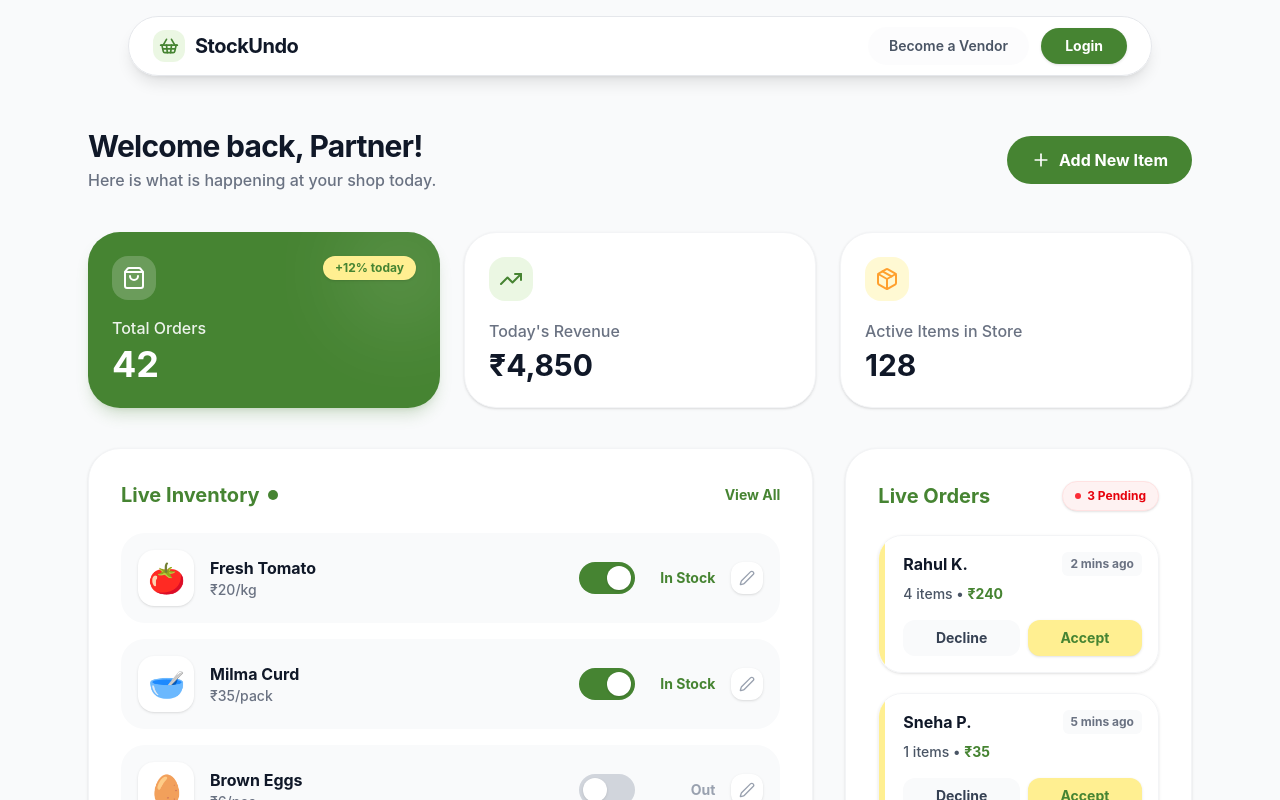
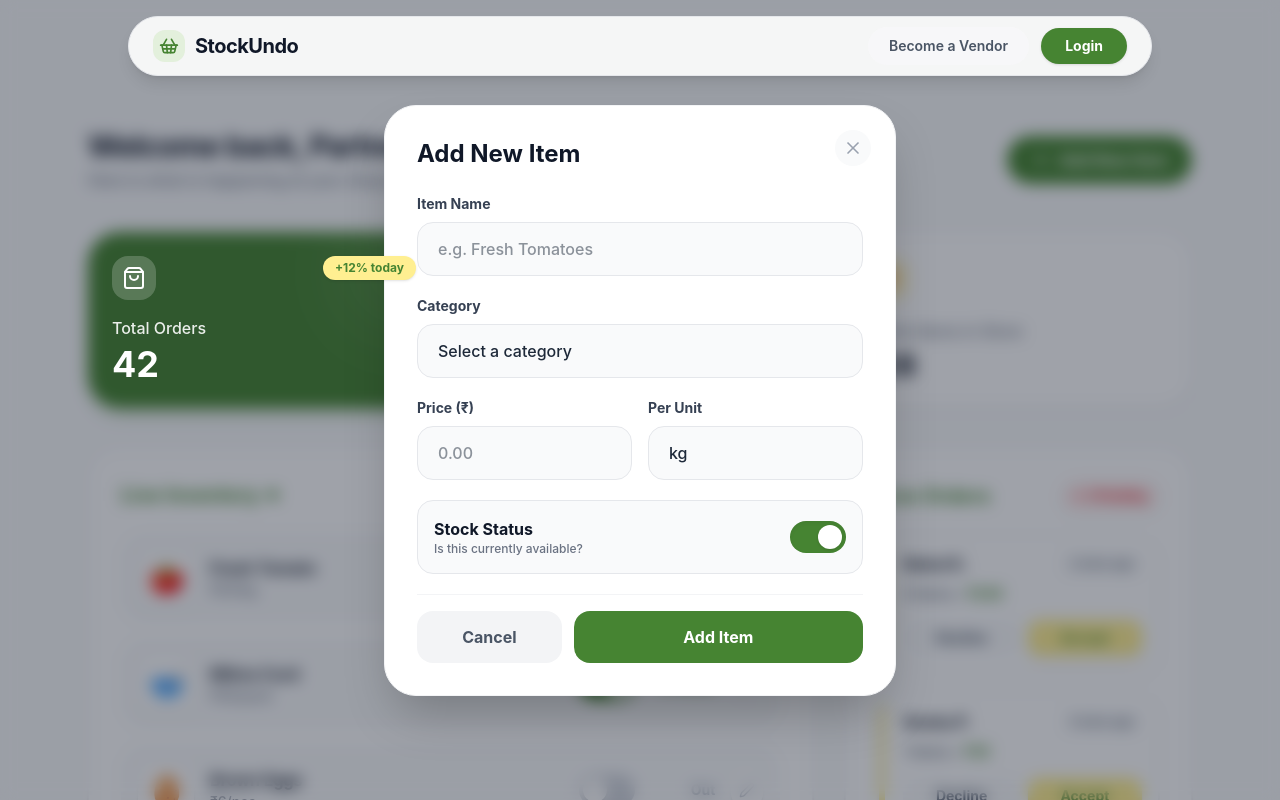
Before and after one commit to Alwin42/Project_100, a Vue app in the folder Saadhanam-kadayil-undo/frontend/: page /dashboard in a window 1280 px wide. Both pictures are taken after a click on the button "Add New Item". Shown: the top 800 px of the page. Built offline with nearby package versions, Linux system fonts and the light colour scheme.

Commit message:
Added button links and updates in dashboard pages

```diff
--- a/Saadhanam-kadayil-undo/frontend/index.html
+++ b/Saadhanam-kadayil-undo/frontend/index.html
@@ -2,9 +2,9 @@
 <html lang="">
   <head>
     <meta charset="UTF-8">
-    <link rel="icon" href="/favicon.ico">
+
     <meta name="viewport" content="width=device-width, initial-scale=1.0">
-    <title>Vite App</title>
+    <title>StockUndo</title>
   </head>
   <body>
     <div id="app"></div>
--- a/Saadhanam-kadayil-undo/frontend/src/views/Dashboard.vue
+++ b/Saadhanam-kadayil-undo/frontend/src/views/Dashboard.vue
@@ -5,17 +5,22 @@
 
     <main class="max-w-6xl mx-auto px-6 w-full pt-28 md:pt-32">
 
+      <!-- Header -->
       <div class="flex flex-col md:flex-row justify-between items-start md:items-center mb-10 gap-4 animate-in fade-in slide-in-from-bottom-4 duration-700 ease-out">
         <div>
           <h1 class="text-3xl font-bold text-gray-900 tracking-tight">Welcome back, {{ vendorName }}!</h1>
           <p class="text-gray-500 mt-1 font-medium">Here is what is happening at your shop today.</p>
         </div>
-        <button class="bg-primary text-white font-bold px-6 py-3 rounded-full hover:bg-primary/90 hover:shadow-lg hover:shadow-primary/30 hover:-translate-y-0.5 active:scale-95 transition-all duration-300 flex items-center gap-2 group">
+        <button
+          @click="openAddModal"
+          class="bg-primary text-white font-bold px-6 py-3 rounded-full hover:bg-primary/90 hover:shadow-lg hover:shadow-primary/30 hover:-translate-y-0.5 active:scale-95 transition-all duration-300 flex items-center gap-2 group"
+        >
           <PlusIcon class="w-5 h-5 transition-transform duration-300 group-hover:rotate-90" />
           Add New Item
         </button>
       </div>
 
+      <!-- Stat Cards -->
       <div class="grid grid-cols-1 md:grid-cols-3 gap-6 mb-10">
 
         <div class="bg-primary rounded-4xl p-6 text-white shadow-lg shadow-primary/20 relative overflow-hidden group hover:-translate-y-1.5 transition-all duration-300 cursor-default">
@@ -58,6 +63,7 @@
 
       <div class="grid grid-cols-1 lg:grid-cols-3 gap-8">
 
+        <!-- Live Inventory Panel -->
         <div class="lg:col-span-2 bg-white rounded-4xl border border-gray-100 shadow-sm p-6 md:p-8 hover:shadow-md transition-shadow duration-300">
           <div class="flex justify-between items-center mb-6">
             <h2 class="text-xl font-bold text-primary flex items-center gap-2">
@@ -67,7 +73,7 @@
                 <span class="relative inline-flex rounded-full h-2.5 w-2.5 bg-primary"></span>
               </span>
             </h2>
-            <button class="text-sm font-bold text-primary hover:underline hover:text-primary/80 transition-colors">View All</button>
+            <button @click="router.push('/inventory')" class="text-sm font-bold text-primary hover:underline hover:text-primary/80 transition-colors">View All</button>
           </div>
 
           <div class="space-y-4">
@@ -78,7 +84,7 @@
             >
               <div class="flex items-center gap-4">
                 <div class="w-14 h-14 bg-white rounded-2xl flex items-center justify-center text-3xl shadow-sm shrink-0 group-hover:shadow transition-shadow">
-                  {{ item.emoji }}
+                  {{ item.emoji || '📦' }}
                 </div>
                 <div>
                   <h4 class="font-bold text-gray-900 group-hover:text-primary transition-colors">{{ item.name }}</h4>
@@ -108,6 +114,7 @@
           </div>
         </div>
 
+        <!-- Live Orders Panel -->
         <div class="bg-white rounded-4xl border border-gray-100 shadow-sm p-6 md:p-8 hover:shadow-md transition-shadow duration-300">
           <div class="flex justify-between items-center mb-6">
             <h2 class="text-xl font-bold text-primary">Live Orders</h2>
@@ -150,14 +157,162 @@
       </div>
 
     </main>
+
+    <!-- Add Item Modal with Smooth Transition -->
+    <transition
+      enter-active-class="transition duration-300 ease-out"
+      enter-from-class="opacity-0 scale-95 translate-y-4"
+      enter-to-class="opacity-100 scale-100 translate-y-0"
+      leave-active-class="transition duration-200 ease-in"
+      leave-from-class="opacity-100 scale-100 translate-y-0"
+      leave-to-class="opacity-0 scale-95 translate-y-4"
+    >
+      <div v-if="isModalOpen" class="fixed inset-0 flex items-center justify-center px-4">
+
+        <div class="absolute inset-0 bg-gray-900/40 backdrop-blur-sm transition-opacity" @click="closeModal"></div>
+
+        <div class="bg-white w-full max-w-lg rounded-4xl shadow-2xl p-8 relative transform z-10 border border-gray-100">
+
+          <button @click="closeModal" class="absolute top-6 right-6 text-gray-400 hover:text-gray-700 bg-gray-50 hover:bg-gray-100 p-2 rounded-full transition-colors active:scale-95">
+            <XIcon class="w-5 h-5" />
+          </button>
+
+          <h3 class="text-2xl font-bold text-gray-900 mb-6">Add New Item</h3>
+
+          <form @submit.prevent="saveItem" class="space-y-5">
+
+            <div>
+              <label class="block text-sm font-bold text-gray-700 mb-2">Item Name</label>
+              <input
+                v-model="formData.name"
+                type="text"
+                placeholder="e.g. Fresh Tomatoes"
+                class="w-full px-5 py-3.5 bg-gray-50 border border-gray-200 rounded-2xl focus:ring-4 focus:ring-primary/10 focus:border-primary outline-none transition-all font-medium text-gray-800 hover:border-gray-300"
+                required
+              />
+            </div>
+
+            <div>
+              <label class="block text-sm font-bold text-gray-700 mb-2">Category</label>
+              <select
+                v-model="formData.category"
+                class="w-full px-5 py-3.5 bg-gray-50 border border-gray-200 rounded-2xl focus:ring-4 focus:ring-primary/10 focus:border-primary outline-none transition-all font-medium text-gray-800 appearance-none hover:border-gray-300 cursor-pointer"
+                required
+              >
+                <option value="" disabled>Select a category</option>
+                <option v-for="cat in categories" :key="cat" :value="cat">{{ cat }}</option>
+              </select>
+            </div>
+
+            <div class="grid grid-cols-2 gap-4">
+              <div>
+                <label class="block text-sm font-bold text-gray-700 mb-2">Price (₹)</label>
+                <input
+                  v-model="formData.price"
+                  type="number"
+                  min="0"
+                  step="0.01"
+                  placeholder="0.00"
+                  class="w-full px-5 py-3.5 bg-gray-50 border border-gray-200 rounded-2xl focus:ring-4 focus:ring-primary/10 focus:border-primary outline-none transition-all font-medium text-gray-800 hover:border-gray-300"
+                  required
+                />
+              </div>
+              <div>
+                <label class="block text-sm font-bold text-gray-700 mb-2">Per Unit</label>
+                <select
+                  v-model="formData.unit"
+                  class="w-full px-5 py-3.5 bg-gray-50 border border-gray-200 rounded-2xl focus:ring-4 focus:ring-primary/10 focus:border-primary outline-none transition-all font-medium text-gray-800 appearance-none hover:border-gray-300 cursor-pointer"
+                  required
+                >
+                  <option v-for="u in units" :key="u" :value="u">{{ u }}</option>
+                </select>
+              </div>
+            </div>
+
+            <div class="flex items-center justify-between p-4 bg-gray-50 rounded-2xl border border-gray-200 mt-2 hover:border-primary/30 transition-colors">
+              <div>
+                <p class="font-bold text-gray-900">Stock Status</p>
+                <p class="text-xs text-gray-500 font-medium">Is this currently available?</p>
+              </div>
+              <button
+                type="button"
+                @click="formData.inStock = !formData.inStock"
+                class="relative w-14 h-8 rounded-full transition-colors duration-300 focus:outline-none focus:ring-2 focus:ring-primary/50 focus:ring-offset-2 shadow-inner"
+                :class="formData.inStock ? 'bg-primary' : 'bg-gray-300'"
+              >
+                <div
+                  class="absolute top-1 left-1 bg-white w-6 h-6 rounded-full transition-transform duration-300 shadow-sm"
+                  :class="formData.inStock ? 'translate-x-6' : 'translate-x-0'"
+                ></div>
+              </button>
+            </div>
+
+            <div class="flex gap-3 pt-4 border-t border-gray-100">
+              <button
+                type="button"
+                @click="closeModal"
+                class="w-1/3 bg-gray-100 text-gray-600 font-bold py-3.5 rounded-2xl hover:bg-gray-200 hover:text-gray-800 transition-colors active:scale-95"
+              >
+                Cancel
+              </button>
+              <button
+                type="submit"
+                class="w-2/3 bg-primary text-white font-bold py-3.5 rounded-2xl hover:bg-primary/90 hover:shadow-lg hover:shadow-primary/30 hover:-translate-y-0.5 active:translate-y-0 active:scale-95 transition-all duration-300"
+              >
+                Add Item
+              </button>
+            </div>
+
+          </form>
+        </div>
+      </div>
+    </transition>
+
   </div>
 </template>
 
 <script setup>
 import Navbar from '../components/Navbar.vue'
 import { ref, onMounted } from 'vue'
-import { PlusIcon, ShoppingBagIcon, TrendingUpIcon, PackageIcon, Edit2Icon } from 'lucide-vue-next'
+import { useRouter } from 'vue-router'
+import { PlusIcon, ShoppingBagIcon, TrendingUpIcon, PackageIcon, Edit2Icon, XIcon } from 'lucide-vue-next'
+
+const router = useRouter()
 const vendorName = ref('Partner')
+
+// --- MODAL STATE ---
+const isModalOpen = ref(false)
+const categories = ['Vegetables', 'Fruits', 'Dairy & Eggs', 'Bakery', 'Pantry Essentials', 'Meat & Seafood', 'Beverages', 'Snacks']
+const units = ['kg', 'gram', 'packet', 'liter', 'ml', 'nos', 'dozen']
+
+const formData = ref({
+  name: '',
+  category: '',
+  price: '',
+  unit: 'kg',
+  inStock: true
+})
+
+const openAddModal = () => {
+  formData.value = { name: '', category: '', price: '', unit: 'kg', inStock: true }
+  isModalOpen.value = true
+}
+
+const closeModal = () => {
+  isModalOpen.value = false
+}
+
+const saveItem = () => {
+  const newItem = {
+    id: Date.now(),
+    name: formData.value.name,
+    emoji: '📦',
+    price: `₹${formData.value.price}/${formData.value.unit}`,
+    inStock: formData.value.inStock
+  }
+  inventory.value.unshift(newItem)
+  closeModal()
+}
 
 const parseJwt = (token) => {
   try {
```
